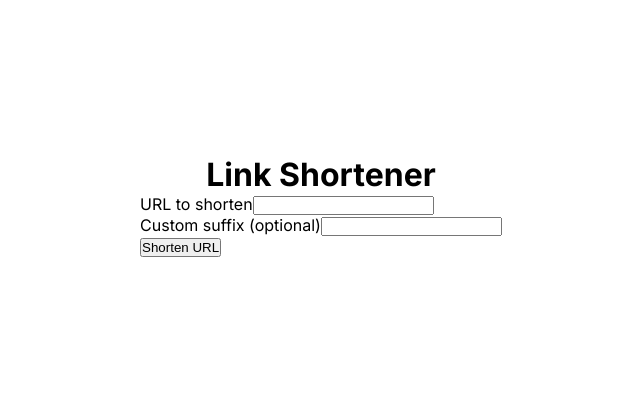
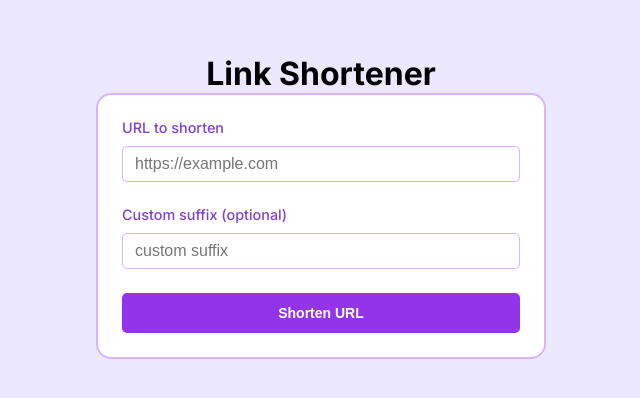
Before and after one commit to BuraYu/linkShortener, a React (Create React App) app: page / in a window 1280 px wide. Shown: the part 194-592 px from the top of the page, without its empty margins (319-959 px from the left). Built offline with nearby package versions, Linux system fonts and the light colour scheme.

Commit message:
add styling for LinkShortener component

```diff
--- a/src/App.css
+++ b/src/App.css
@@ -17,4 +17,6 @@ body {
   flex-direction: column;
   justify-content: center;
   align-items: center;
+  background-color: #ece8ff;
+  padding: 1rem;
 }
--- a/src/components/LinkShortener.jsx
+++ b/src/components/LinkShortener.jsx
@@ -1,5 +1,6 @@
 import React from "react";
 import "./linkshortener.css";
+import "../App.css";
 
 export default function LinkShortener() {
   const handleSubmit = (e) => {
@@ -10,11 +11,11 @@ export default function LinkShortener() {
     <form className="link-shortener__container" onSubmit={handleSubmit}>
       <div className="url-shorten">
         <label>URL to shorten</label>
-        <input type="text" />
+        <input className="test" type="text" placeholder="https://example.com" />
       </div>
       <div className="custom-short-link">
         <label>Custom suffix (optional)</label>
-        <input type="text" />
+        <input type="text" placeholder="custom suffix"/>
       </div>
       <button type="submit">Shorten URL</button>
     </form>
--- a/src/components/linkshortener.css
+++ b/src/components/linkshortener.css
@@ -0,0 +1,59 @@
+.link-shortener__container {
+  max-width: 450px;
+  width: 100%;
+  display: flex;
+  flex-direction: column;
+  gap: 24px;
+  border: 2px solid #d8b4fe;
+  padding: 1.5rem;
+  border-radius: 15px;
+  background-color: #fff;
+}
+
+.url-shorten,
+.custom-short-link {
+  display: flex;
+  flex-direction: column;
+  gap: 5px;
+  width: 100%;
+}
+
+.url-shorten label,
+.custom-short-link label {
+  font-size: 0.9rem;
+  font-weight: 500;
+  line-height: 1.25;
+  letter-spacing: 1.4;
+  color: #7e41d4;
+}
+
+.url-shorten input,
+.custom-short-link input {
+  border: 1px solid #d8b4fe;
+  border-radius: 5px;
+  padding: 8px 12px;
+  padding-top: 0.5rem;
+  padding-bottom: 0.5rem;
+  padding-left: 0.75rem;
+  padding-right: 0.75rem;
+  font-size: 1rem;
+  margin-top: 4px;
+}
+
+.url-shorten input:focus,
+.custom-short-link input:focus {
+  border: 1px solid #d8b4fe;
+  border-radius: 5px;
+  outline: none;
+  box-shadow: 0 0 0 1px rgba(133, 133, 133, 0.5);
+}
+
+button {
+  padding: 12px 50px;
+  background-color: #9333ea;
+  color: #fff;
+  font-weight: 600;
+  font-size: 0.875rem;
+  border: none;
+  border-radius: 5px;
+}
```
